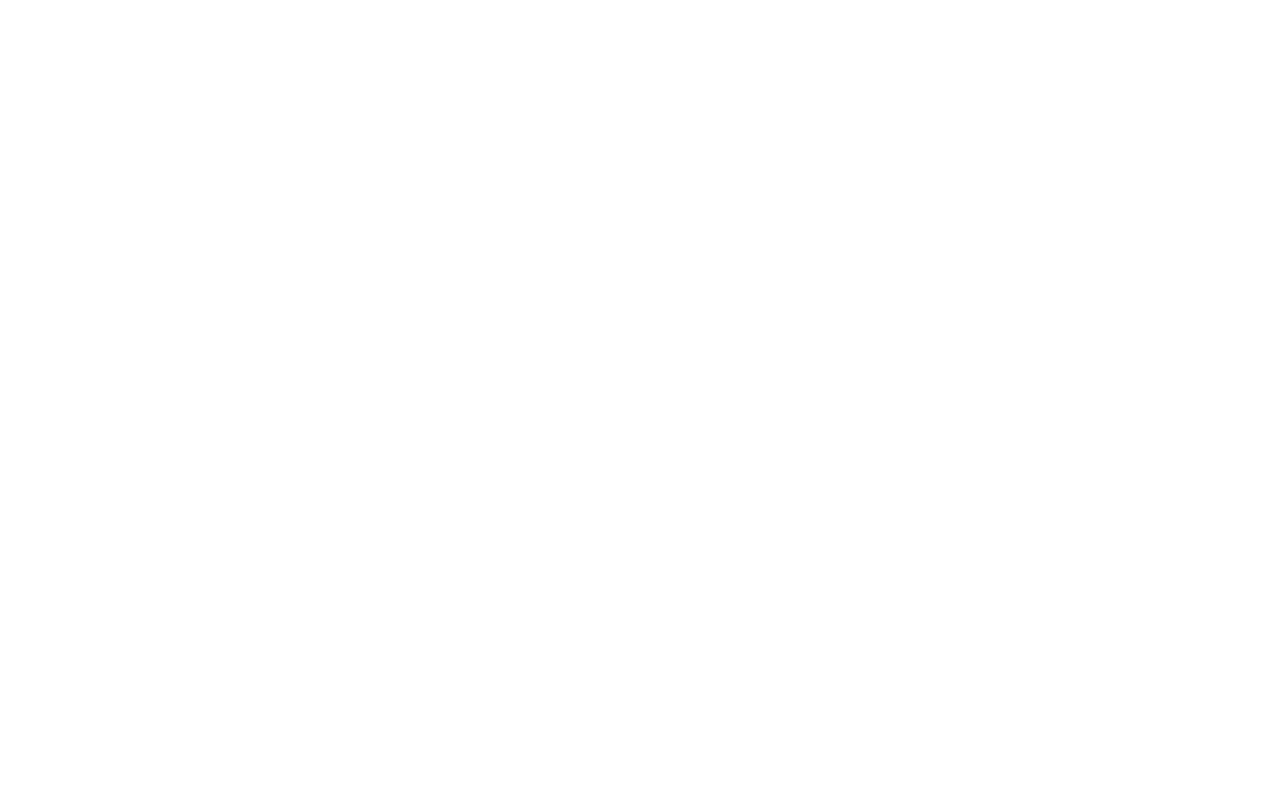
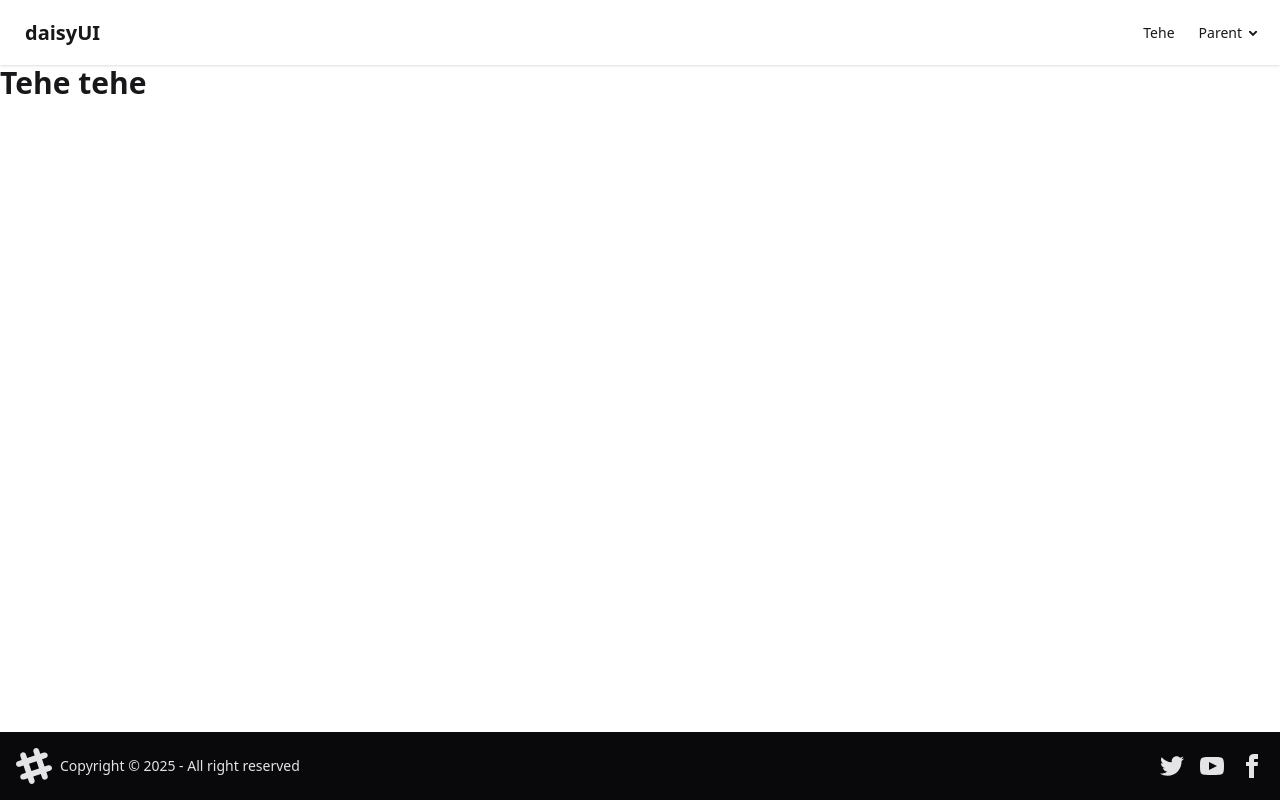
Before and after one commit to agungdh/agungdh.my.id, an Angular app: page /tehe in a window 1280 px wide. Before the commit this address led to /. Built offline with nearby package versions, Linux system fonts and the light colour scheme.

Commit message:
feat: add Tehe page and integrate into navigation
- Register Tehe route in app.routes.ts
- Update guest header to include Tehe link
- Add Tehe page files (tehe.ts, tehe.html, tehe.css, tehe.spec.ts)

```diff
--- a/src/app/app.routes.ts
+++ b/src/app/app.routes.ts
@@ -1,9 +1,14 @@
 import { Routes } from '@angular/router';
 import {Index} from './pages/index';
+import {Tehe} from './pages/tehe/tehe';
 
 export const routes: Routes = [
   {
     path: '',
     component: Index
+  },
+  {
+    path: 'tehe',
+    component: Tehe
   }
 ];
--- a/src/app/layouts/guest/partials/header/header.html
+++ b/src/app/layouts/guest/partials/header/header.html
@@ -1,10 +1,10 @@
 <div class="navbar bg-base-100 shadow-sm">
   <div class="flex-1">
-    <a class="btn btn-ghost text-xl">daisyUI</a>
+    <a routerLink="/" class="btn btn-ghost text-xl">daisyUI</a>
   </div>
   <div class="flex-none">
     <ul class="menu menu-horizontal px-1">
-      <li><a>Link</a></li>
+      <li><a routerLink="/tehe">Tehe</a></li>
       <li>
         <details>
           <summary>Parent</summary>
--- a/src/app/layouts/guest/partials/header/header.ts
+++ b/src/app/layouts/guest/partials/header/header.ts
@@ -1,8 +1,11 @@
 import { Component } from '@angular/core';
+import {RouterLink} from '@angular/router';
 
 @Component({
   selector: 'app-header',
-  imports: [],
+  imports: [
+    RouterLink
+  ],
   templateUrl: './header.html',
   styleUrl: './header.css'
 })
--- /dev/null
+++ b/src/app/pages/tehe/tehe.html
@@ -0,0 +1,3 @@
+<app-guest>
+  <h1 class="text-3xl font-bold mb-4">Tehe tehe</h1>
+</app-guest>
```
Also changed, not shown: src/app/pages/tehe/tehe.ts (added, +14 -0 lines), src/app/pages/tehe/tehe.css (added), 1 other file (tests, documents, lock files or other folders).
